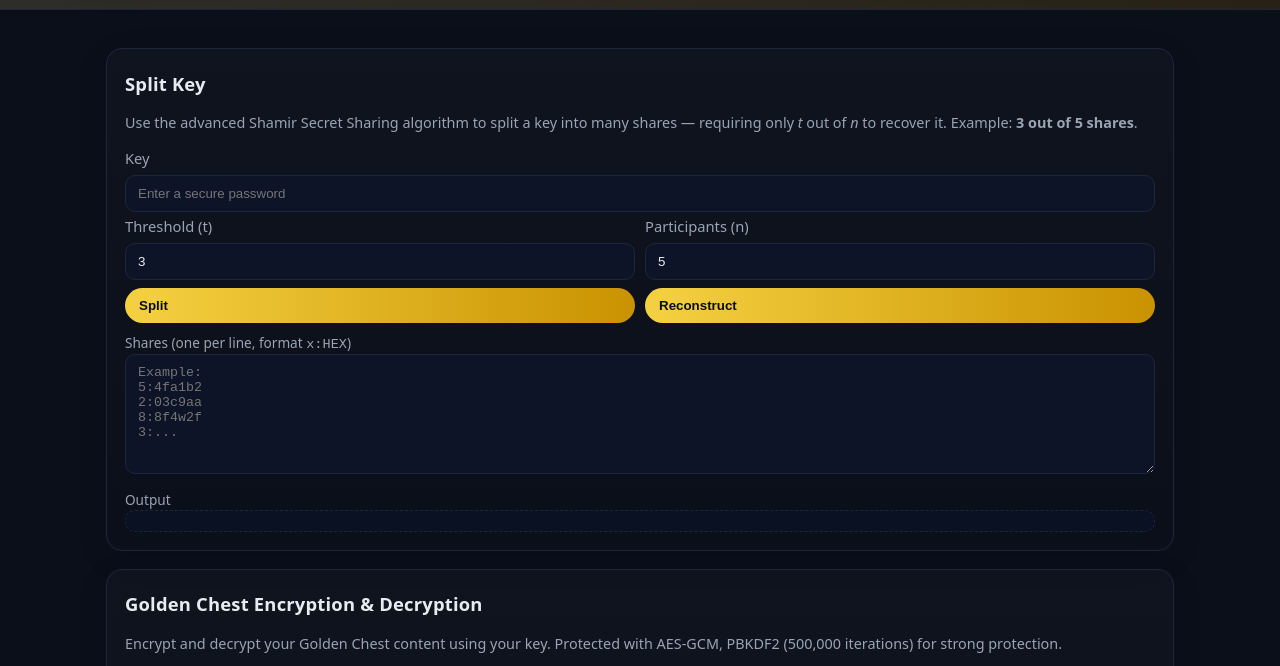
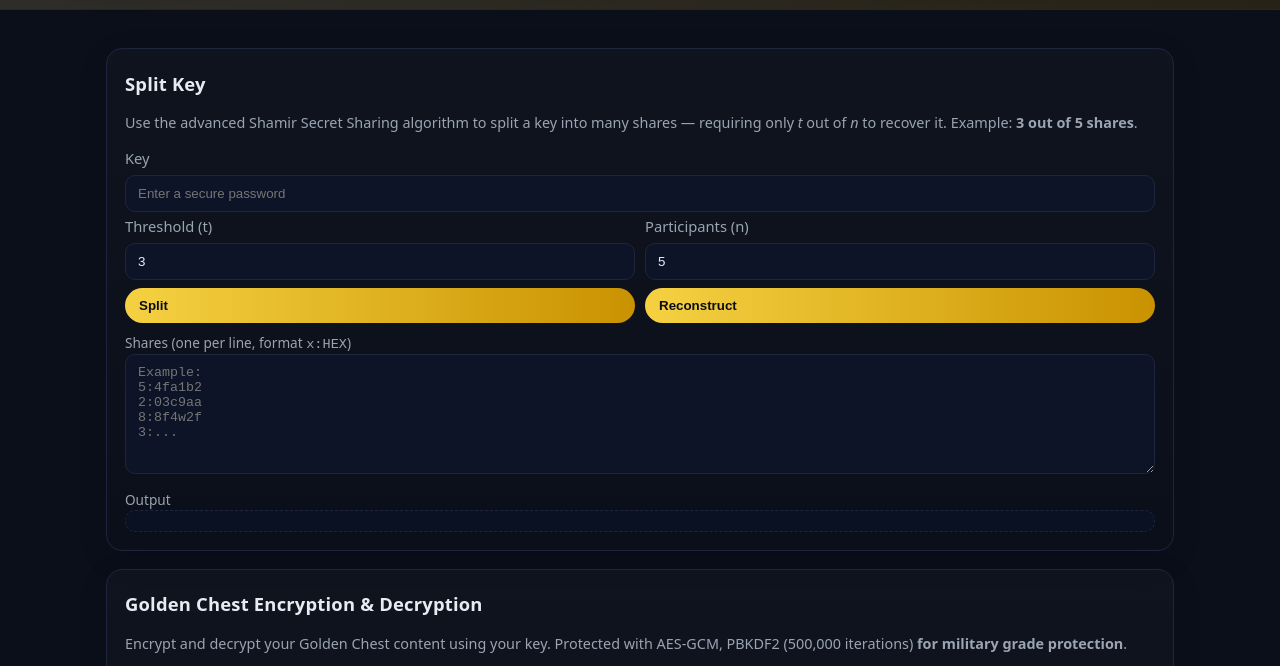
Before and after one commit to acasanova009/GoldenChest, a plain HTML site: page index.html in a window 1280 px wide. Shown: the part 118-784 px from the top of the page. Drawn offline with Linux system fonts and the light colour scheme.

Commit message:
Update index.html

```diff
--- a/index.html
+++ b/index.html
@@ -180,7 +180,7 @@
 <section class="card full" id="aes">
         <h2>Golden Chest Encryption & Decryption</h2>
 <p class="muted">
-  Encrypt and decrypt your Golden Chest content using your key. Protected with AES-GCM, PBKDF2 (500,000 iterations) for strong protection.
+  Encrypt and decrypt your Golden Chest content using your key. Protected with AES-GCM, PBKDF2 (500,000 iterations) <strong>for military grade protection</strong>.
 </p>
 
         <div class="pw-wrap">
```
